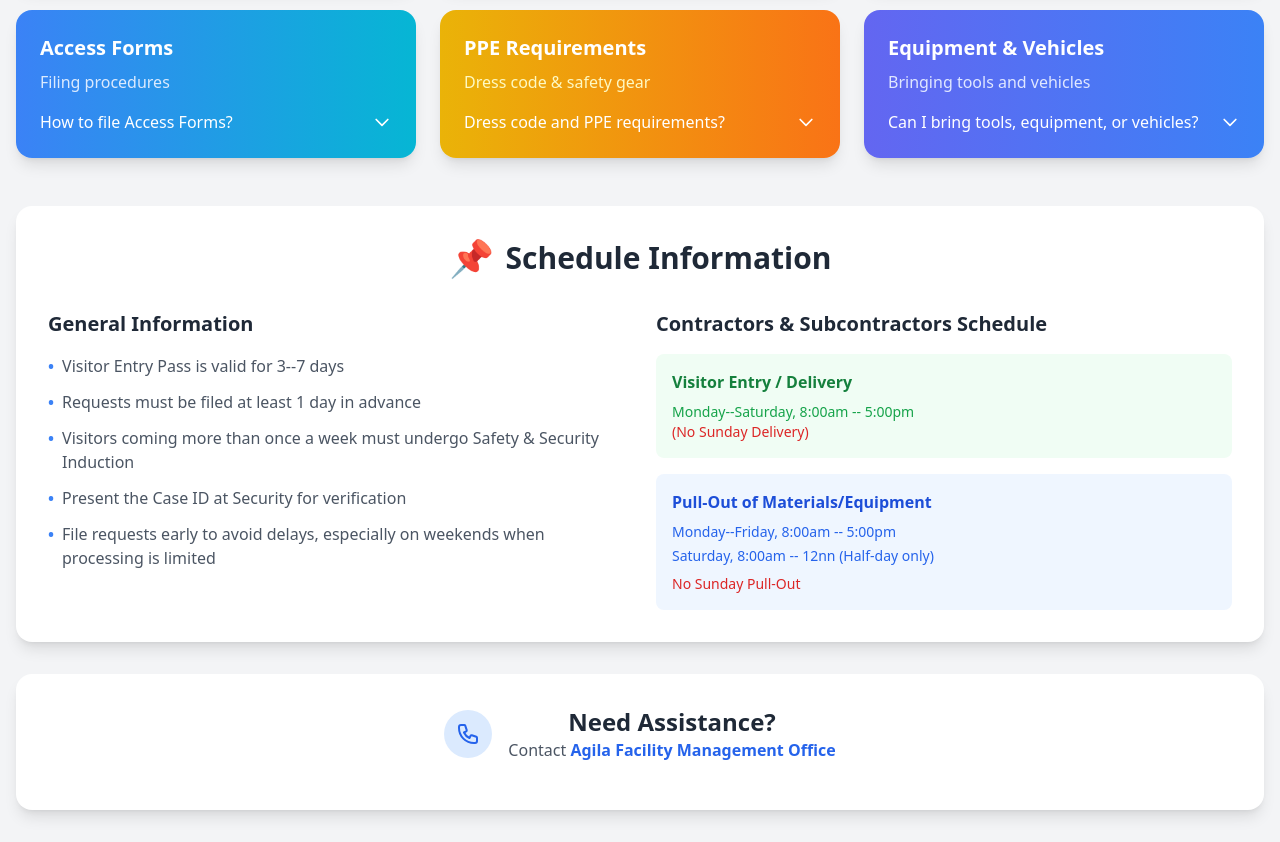
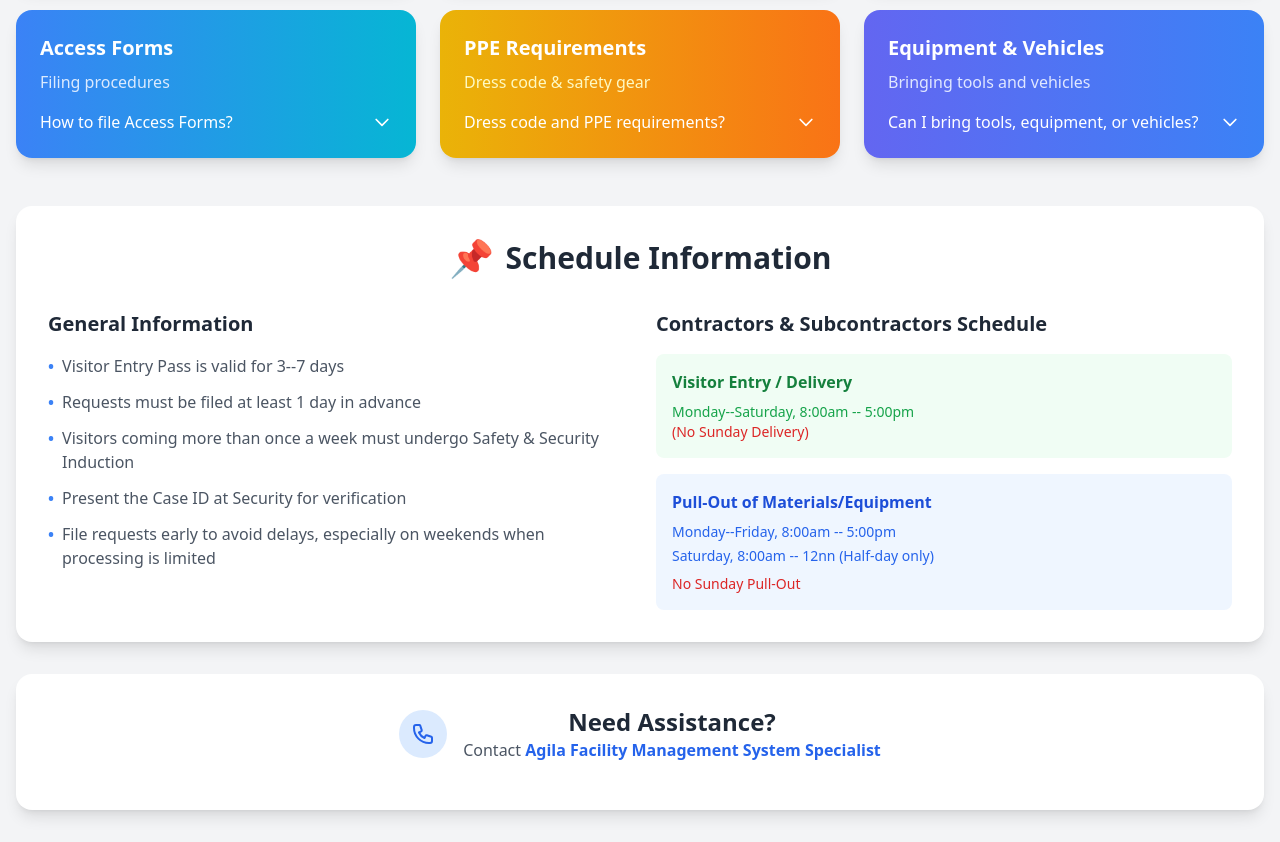
Before and after one commit to JL0514/Facilitybot-FAQs, a plain HTML site: page index.html in a window 1280 px wide. Shown: the part 1068-1910 px from the top of the page. Drawn offline with nearby package versions, Linux system fonts and the light colour scheme.

Commit message:
Update index.html

```diff
--- a/index.html
+++ b/index.html
@@ -567,7 +567,7 @@
                 </div>
                 <div>
                     <h3 class="text-2xl font-bold text-gray-800">Need Assistance?</h3>
-                    <p class="text-gray-600">Contact <strong class="text-blue-600">Agila Facility Management Office</strong></p>
+                    <p class="text-gray-600">Contact <strong class="text-blue-600">Agila Facility Management System Specialist</strong></p>
                 </div>
             </div>
         </div>
```
